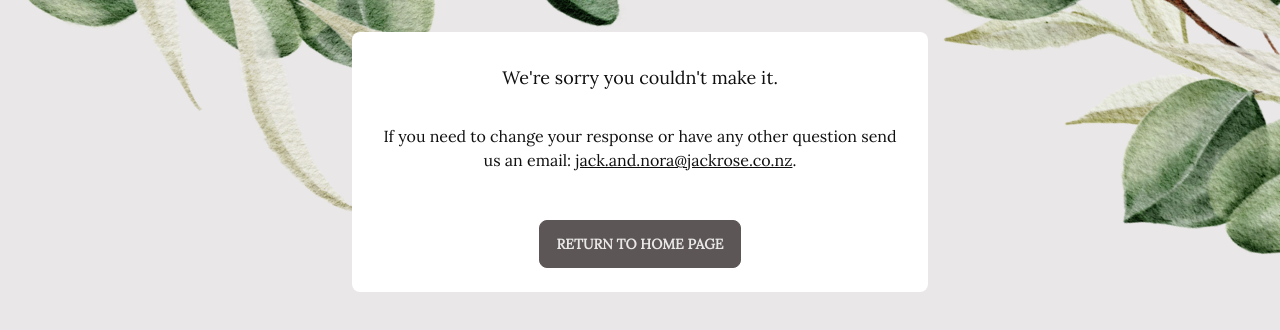
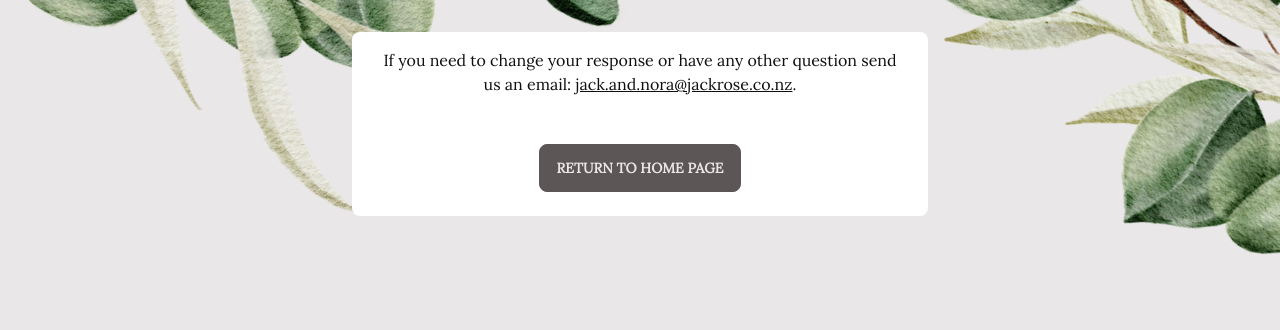
Before and after one commit to jay-aye-see-kay/wedding, a Next.js app in the folder rsvp-app/: page /rsvp/no-success in a window 1280 px wide. Shown: the top 330 px of the page. Built offline with nearby package versions, Linux system fonts and the light colour scheme.

Commit message:
adjust the "no kids" text

```diff
--- a/rsvp-app/src/components/form-input.tsx
+++ b/rsvp-app/src/components/form-input.tsx
@@ -6,6 +6,7 @@ type Props = {
   name: string;
   className?: string;
   placeholder?: string;
+  underNote?: string;
   formik: ReturnType<typeof useFormik<any>>;
 };
 
@@ -36,6 +37,9 @@ export function Input(props: Props) {
         ) : (
           <input {...inputProps} />
         )}
+        {!props.underNote ? null : (
+          <p className="text-sm text-gray-500 italic">{props.underNote}</p>
+        )}
         <span className="label-text text-error">
           {touched && errorStr}&nbsp;
         </span>
--- a/rsvp-app/src/pages/rsvp.tsx
+++ b/rsvp-app/src/pages/rsvp.tsx
@@ -95,11 +95,8 @@ function YesForm() {
   return (
     <form noValidate onSubmit={formik.handleSubmit}>
       <div className="flex flex-col items-center text-center space-x-4 space-y-4 mt-4 mb-8">
-        <p>{"Great! We are so excited to celebrate with you."}</p>
-        <p>
-          {
-            "But first we need to let you know, that we would prefer to celebrate without children in attendance. We understand that it is not always possible to leave children at home, so please reach out to first via jack.and.nora@jackrose.co.nz"
-          }
+        <p className="text-xl">
+          {"Great! We are so excited to celebrate with you."}
         </p>
       </div>
 
@@ -111,6 +108,7 @@ function YesForm() {
           name="names"
           type="textarea"
           className="min-h-[100px] max-h-[200px]"
+          underNote="We have limited space at the venue so please no plus ones or children without talking to us first. Thanks for you understanding."
           formik={formik}
         />
         <Input
@@ -164,7 +162,7 @@ function NoForm() {
   return (
     <form noValidate onSubmit={formik.handleSubmit}>
       <div className="text-center mt-4 mb-8">
-        <p>
+        <p className="text-xl">
           We are sorry to hear that and you will be missed at the celebrations
         </p>
       </div>
--- a/rsvp-app/src/pages/rsvp/no-success.tsx
+++ b/rsvp-app/src/pages/rsvp/no-success.tsx
@@ -6,10 +6,7 @@ const pageTitle = "RSVP to Nora & Jack's Wedding";
 export default function Rsvp() {
   return (
     <PageWrapper pageTitle={pageTitle}>
-      <div className="relative mt-8 m-auto max-w-xl px-6 py-4 rounded-lg bg-white text-center">
-        <p className="text-lg mt-4 mb-8">
-          {"We're sorry you couldn't make it."}
-        </p>
+      <div className="mt-8 m-auto max-w-xl px-6 py-4 rounded-lg bg-white text-center">
         <p>
           If you need to change your response or have any other question send us
           an email:{" "}
```
